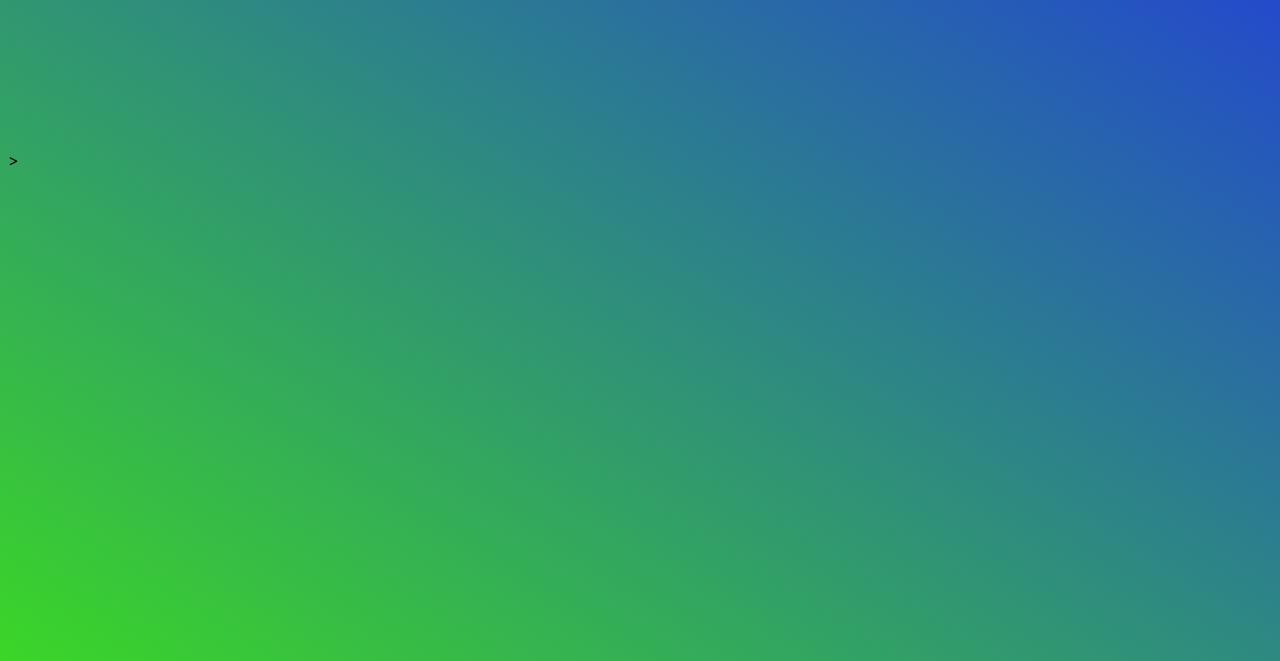
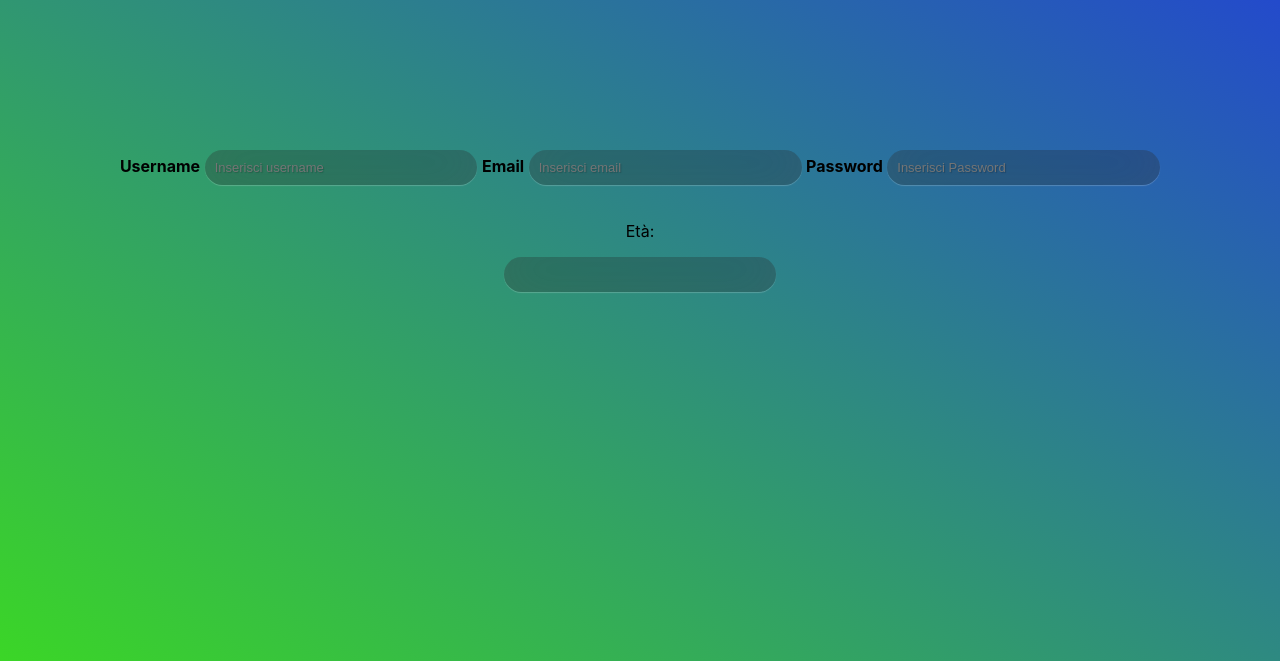
Before and after one commit to tonyiovino/Esercizio-STA, a plain HTML site: page Index/elements/join.html in a window 1280 px wide. Shown: the part 139-800 px from the top of the page. Drawn offline with Linux system fonts and the light colour scheme.

Commit message:
join.html

```diff
--- a/Index/elements/join.html
+++ b/Index/elements/join.html
@@ -7,6 +7,21 @@
     </head>
 
     <body>
-        <h1>QUALCOSA PORCODIO</h1>>
+        <h1>QUALCOSA PORCODIO</h1>
+        <div>
+            <form>
+                <label for="username"><b>Username</b></label>
+                <input id="username" type="text" placeholder="Inserisci username" name="username">
+
+                <label for="email"><b>Email</b></label>
+                <input id="email" type="text" placeholder="Inserisci email" name="email">
+
+                <label for="password"><b>Password</b></label>
+                <input id="password" type="password" placeholder="Inserisci Password" name="password">
+
+                <p>Età:</p>
+                <input type="text" name="age">
+            </form>
+        </div>
     </body>
 </html>
```
